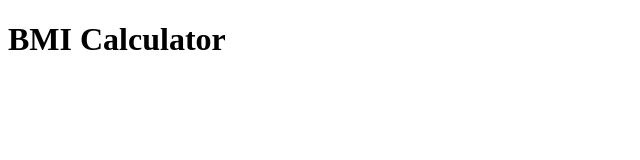
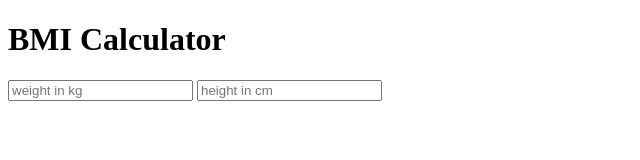
Before and after one commit to Cma-B/bmi_calculator_javascripts, a website: page src/index.html in a window 1280 px wide. Shown: the whole page, without its empty margins (0-640 px from the left). Drawn offline with Linux system fonts and the light colour scheme.

Commit message:
adds two new lines of codes for weight and height and add input fields for in html file to pass the test

```diff
--- a/src/index.html
+++ b/src/index.html
@@ -10,6 +10,10 @@
     <div class="title">
         <h1>BMI Calculator</h1>
     </div>
+    <div class="form">
+     <input type="text" id="weight" placeholder="weight in kg">
+     <input type="text" id="height" placeholder="height in cm">
+    </div>
 
 </body>
 </html>
```
Also changed, not shown: cypress/integration/userCanCheckTheBmi.feature.js (+2 -0 lines).
